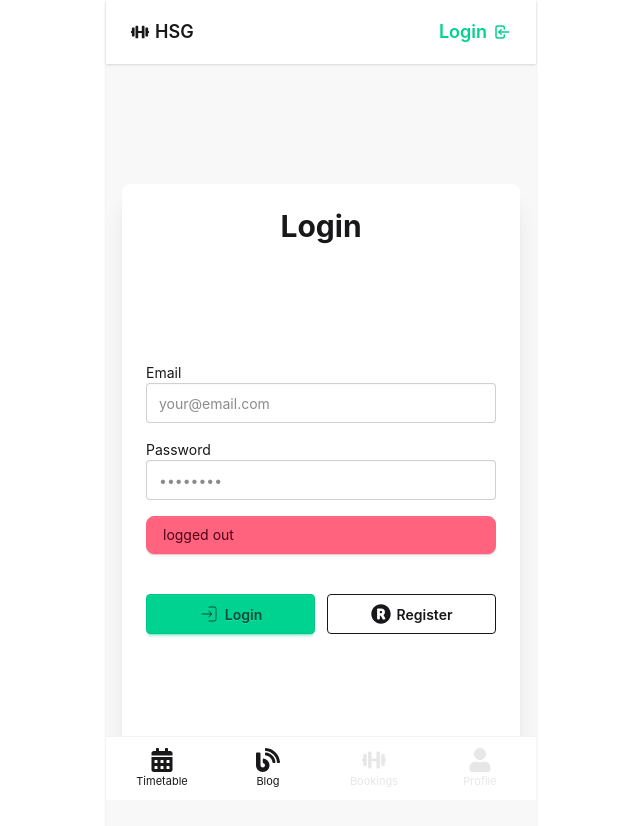
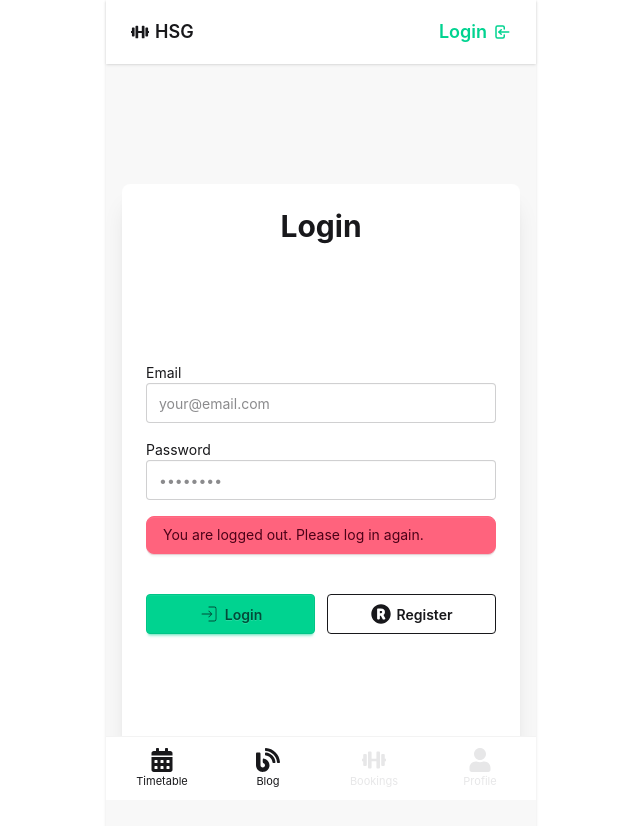
Before and after one commit to YesterianusKaladana/mvc-high-street-gym-app, a React (Vite) app in the folder frontend/: page /login in a window 1280 px wide. Shown: the top 826 px of the page, without its empty margins (319-959 px from the left). Built offline with nearby package versions, Linux system fonts and the light colour scheme.

Commit message:
Update logout status messages in AuthenticationProvider and useAuthenticate: provide clearer user feedback on logout actions.

```diff
--- a/frontend/src/authentication/UseAuthenticate.jsx
+++ b/frontend/src/authentication/UseAuthenticate.jsx
@@ -25,7 +25,7 @@ export function AuthenticationProvider({ children }) {
             setStatus("loaded");
           } else {
             localStorage.removeItem("auth-key");
-            setStatus("logged out");
+            setStatus("You are logged out. Please log in again.");
           }
         })
         .catch((error) => {
@@ -33,7 +33,7 @@ export function AuthenticationProvider({ children }) {
           setStatus(String(error));
         });
     } else {
-      setStatus("logged out");
+      setStatus("You are logged out. Please log in again.");
     }
   }, []);
 
@@ -122,7 +122,7 @@ export function useAuthenticate(restrictToRoles = null) {
       .finally(() => {
         setUser(null);
         localStorage.removeItem("auth-key");
-        setStatus("logged out");
+        setStatus("You are logged out. Please log in again.");
         navigate("/");
       });
   }, [setUser, setStatus, navigate]);
```
